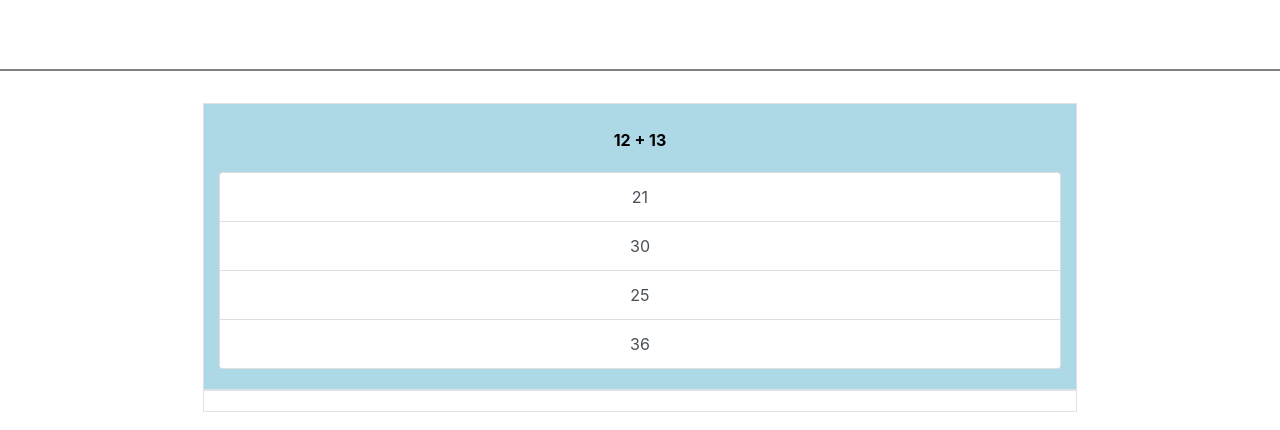
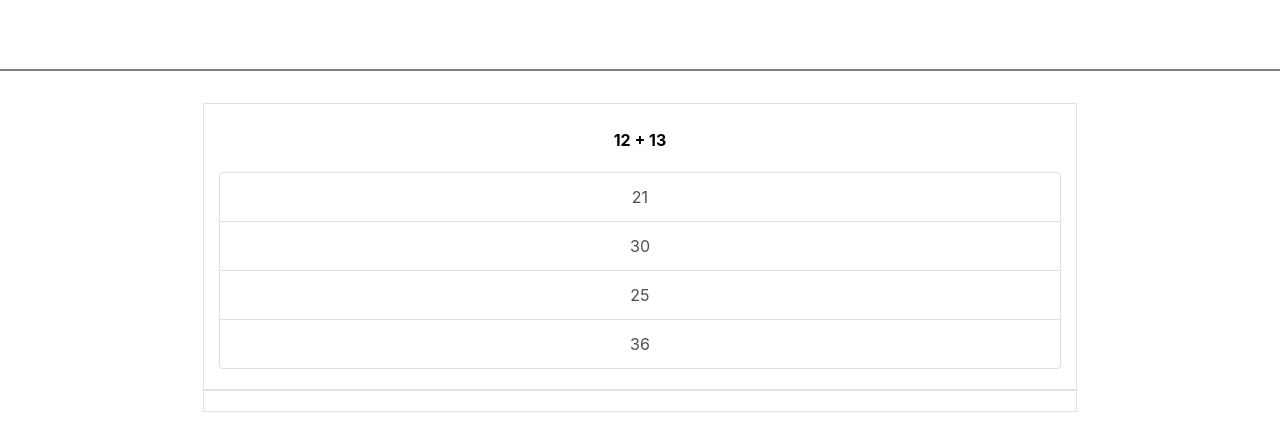
Before and after one commit to analoo/math-quiz, a plain HTML site: page index.html in a window 1280 px wide. Both pictures are taken after a click on the button "Start". Shown: the part 174-604 px from the top of the page. Drawn offline with nearby package versions, Linux system fonts and the light colour scheme.

Commit message:
changed background color

```diff
--- a/index.html
+++ b/index.html
@@ -25,7 +25,7 @@
     </header>
     <main style="display: none">
         <div class="row justify-content-md-center" id="question-display" >
-            <div class="col-md-8 col-sm-12 border" style = "background-color: lightblue";>
+            <div class="col-md-8 col-sm-12 border">
                 <p class="font-weight-bold" id="question"></p>
                 <div class="list-group" id="answers">
                     <button type="button" class="list-group-item list-group-item-action" id="a0"></button>
```
